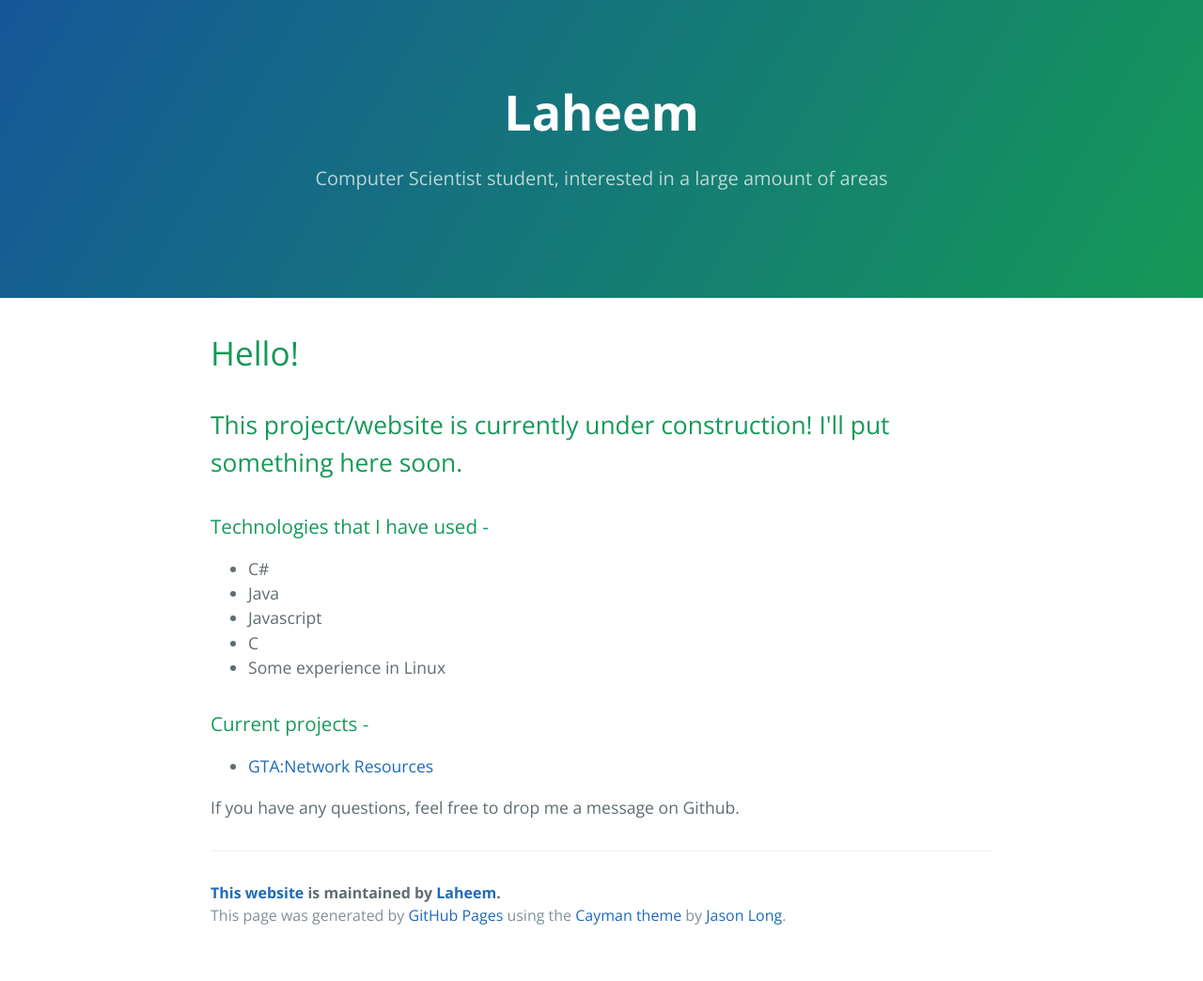
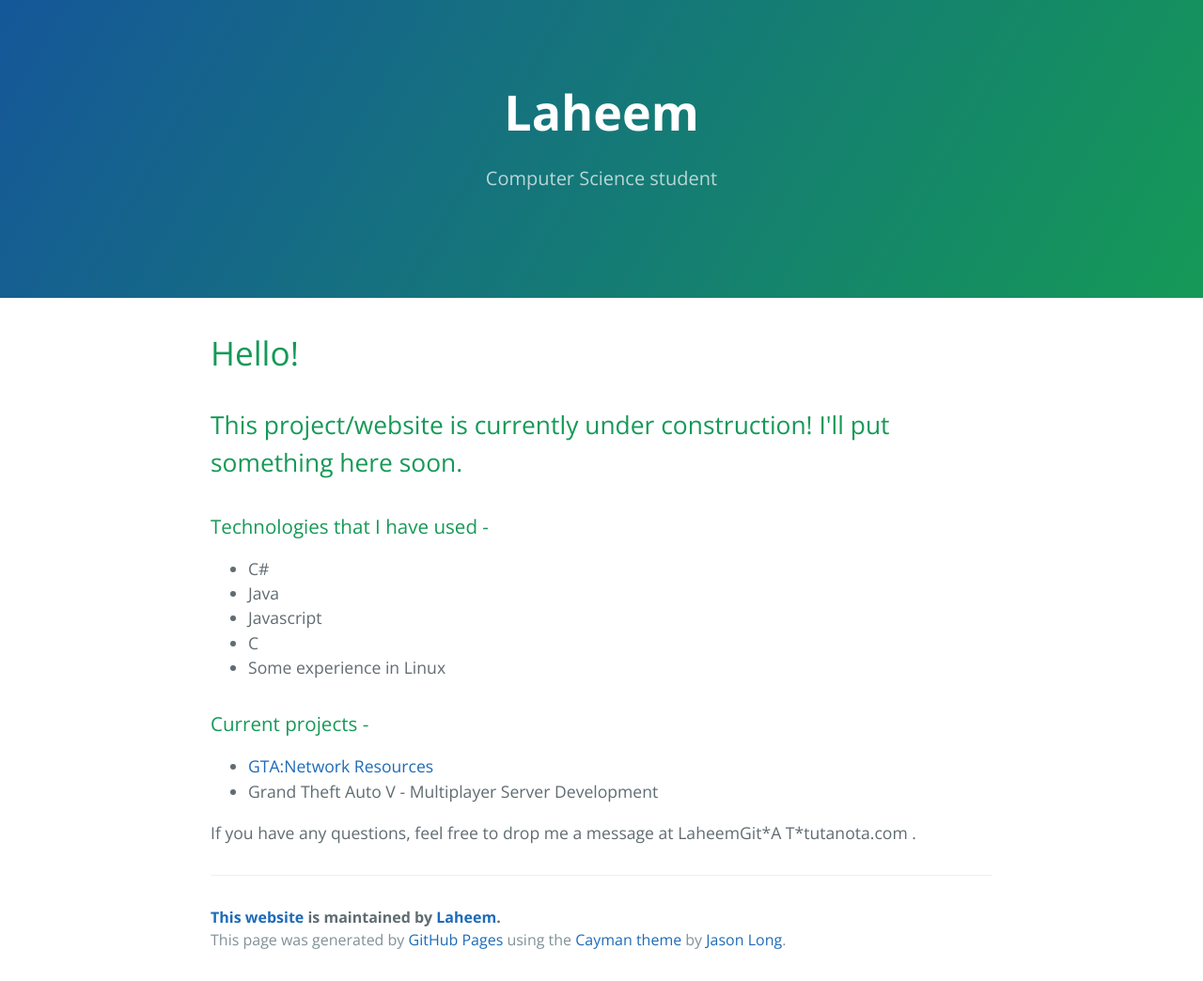
Before and after one commit to Laheem/GitHubWebsite, a plain HTML site: page index.html in a window 1280 px wide. Shown: the whole page at 94% size. Before the commit the page ends 1018 px from the top, so only its background shows below. Drawn offline with nearby package versions, Linux system fonts and the light colour scheme.

Commit message:
Current projects update + subtitle update

```diff
--- a/index.html
+++ b/index.html
@@ -12,7 +12,7 @@
   <body>
     <section class="page-header">
       <h1 class="project-name">Laheem</h1>
-      <h2 class="project-tagline">Computer Scientist student, interested in a large amount of areas</h2>
+      <h2 class="project-tagline">Computer Science student</h2>
     </section>
 
     <section class="main-content">
@@ -37,10 +37,11 @@
 
       <ul>
         <li> <a href="https://github.com/Laheem/resources_GTAN"> GTA:Network Resources </a> </li>
+        <li> Grand Theft Auto V - Multiplayer Server Development </li>
 
       </ul>
 
-      <p> If you have any questions, feel free to drop me a message on Github. </p>
+      <p> If you have any questions, feel free to drop me a message at LaheemGit*A T*tutanota.com . </p>
 
 
       <footer class="site-footer">
```
